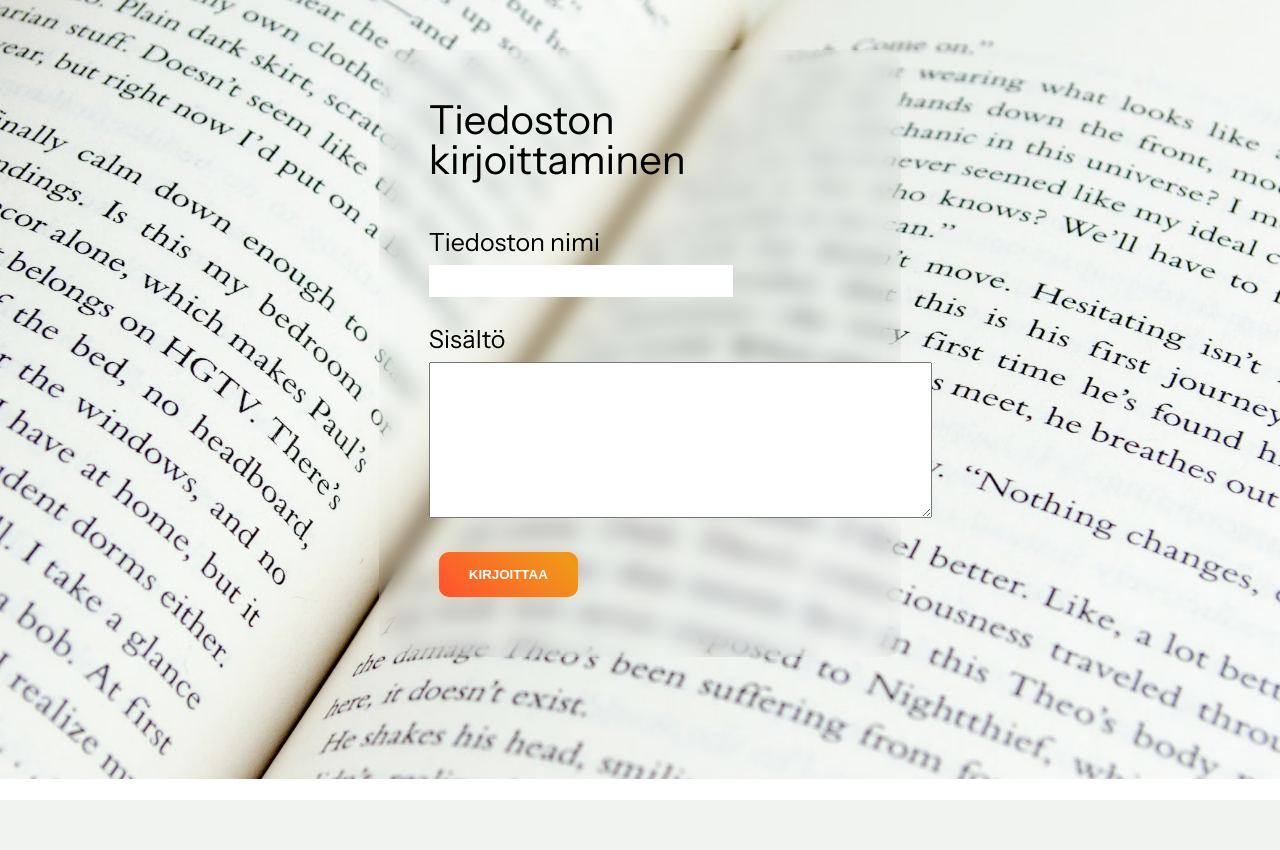
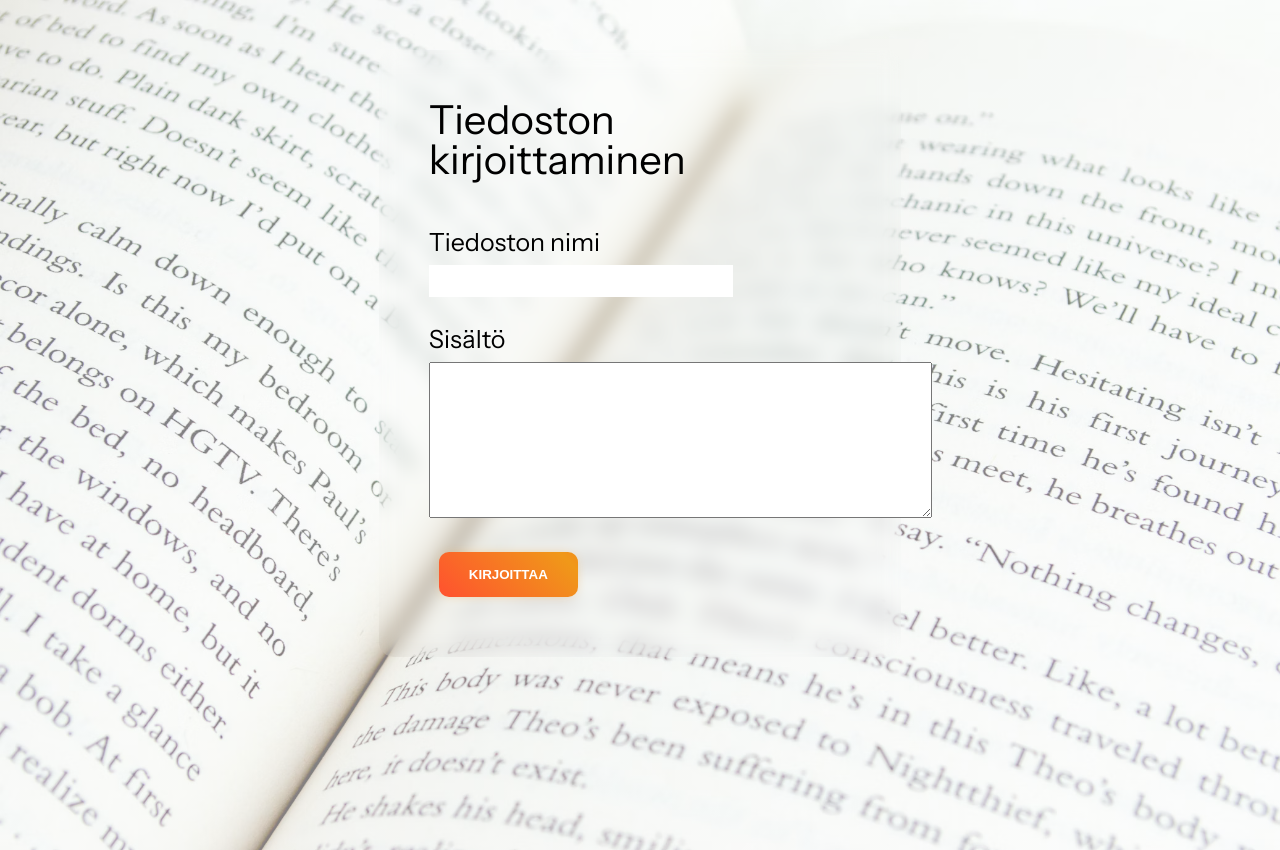
Before and after one commit to irensula/php, a PHP site: page / in a window 1280 px wide. Before the commit the page ends 800 px from the top, so only its background shows below. Run offline with PHP 8.4, Linux system fonts and the light colour scheme.

Commit message:
Update style.css

```diff
--- a/phpharjoitukset7/styles/style.css
+++ b/phpharjoitukset7/styles/style.css
@@ -1,9 +1,9 @@
 #index-body {
-    background-image: url("http://localhost/phpharjoitukset7/photo-text.jpg");
+    height: 100vh;
+    background-image: linear-gradient(rgba(255, 255, 255, 0.5), rgba(255, 255, 255, 0.5)), url("http://localhost/phpharjoitukset7/photo-text.jpg");
     background-position: center;
     background-repeat: no-repeat;
     background-size: cover;
-    background-color: rgba(255, 255, 255, 0.4);
 }
 #tapahtumat-body {
     background-image: url("http://localhost/phpharjoitukset7/street.jpg");
```
